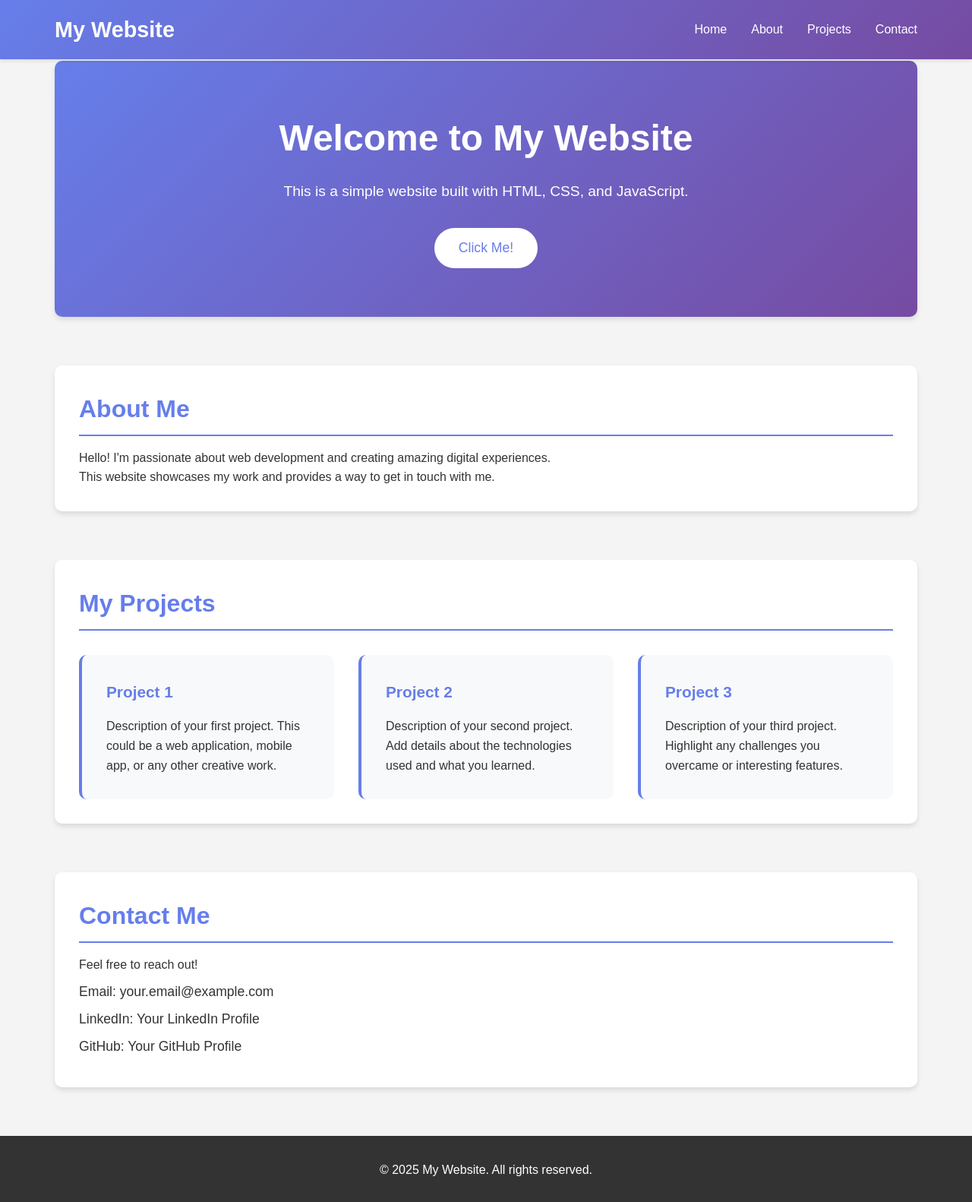
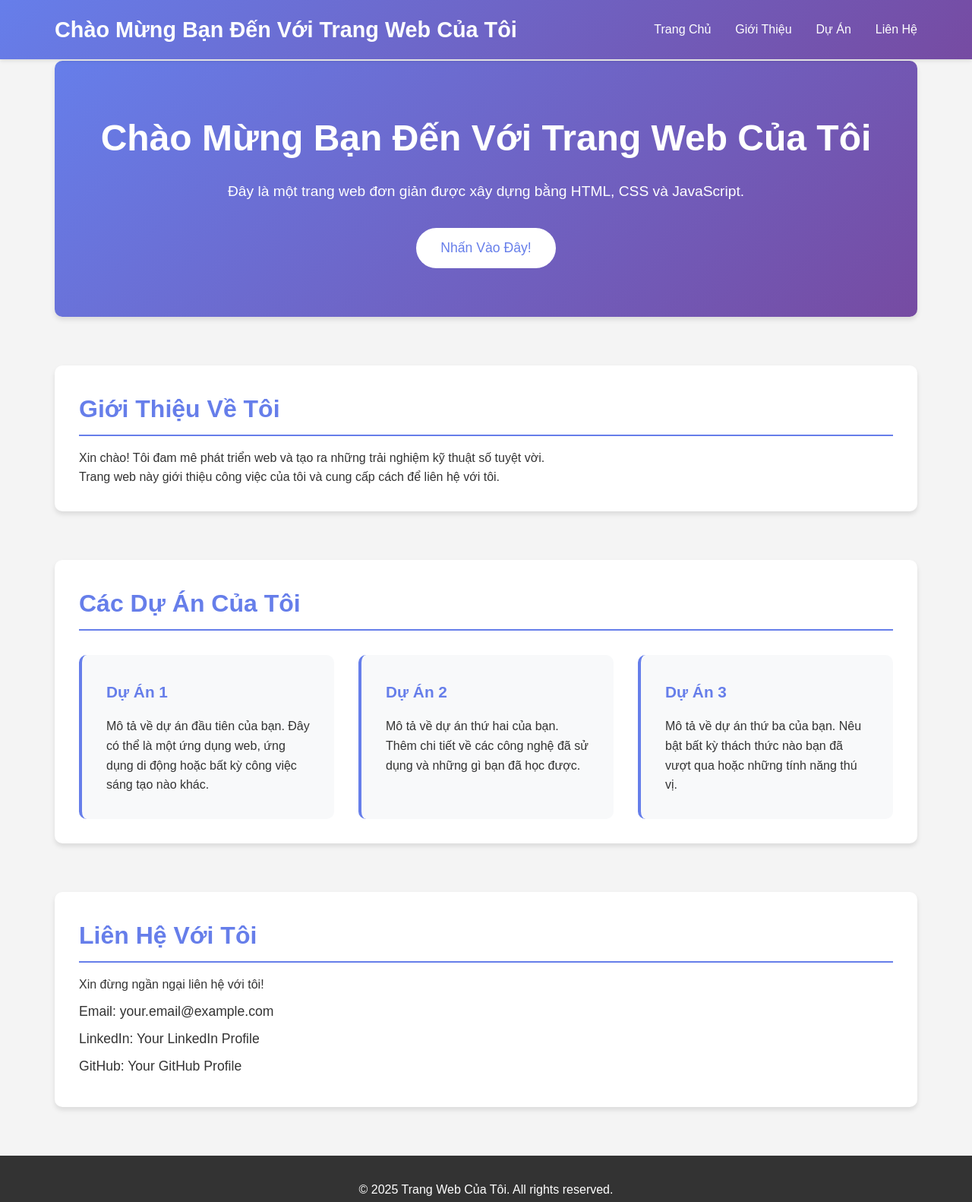
Before and after one commit to quyhoang2003/bexuanmailonton, a plain HTML site: page index.html in a window 1280 px wide. Shown: the top 1582 px of the page at 76% size. Drawn offline with Linux system fonts and the light colour scheme.

Commit message:
Vietnamese

```diff
--- a/index.html
+++ b/index.html
@@ -3,56 +3,56 @@
 <head>
     <meta charset="UTF-8">
     <meta name="viewport" content="width=device-width, initial-scale=1.0">
-    <title>My Website</title>
+    <title>Chào Mừng Bạn Đến Với Trang Web Của Tôi</title>
     <link rel="stylesheet" href="styles.css">
 </head>
 <body>
     <header>
         <nav>
-            <h1>My Website</h1>
+            <h1>Chào Mừng Bạn Đến Với Trang Web Của Tôi</h1>
             <ul>
-                <li><a href="#home">Home</a></li>
-                <li><a href="#about">About</a></li>
-                <li><a href="#projects">Projects</a></li>
-                <li><a href="#contact">Contact</a></li>
+                <li><a href="#home">Trang Chủ</a></li>
+                <li><a href="#about">Giới Thiệu</a></li>
+                <li><a href="#projects">Dự Án</a></li>
+                <li><a href="#contact">Liên Hệ</a></li>
             </ul>
         </nav>
     </header>
 
     <main>
         <section id="home" class="hero">
-            <h1>Welcome to My Website</h1>
-            <p>This is a simple website built with HTML, CSS, and JavaScript.</p>
-            <button onclick="showMessage()">Click Me!</button>
+            <h1>Chào Mừng Bạn Đến Với Trang Web Của Tôi</h1>
+            <p>Đây là một trang web đơn giản được xây dựng bằng HTML, CSS và JavaScript.</p>
+            <button onclick="showMessage()">Nhấn Vào Đây!</button>
         </section>
 
         <section id="about">
-            <h2>About Me</h2>
-            <p>Hello! I'm passionate about web development and creating amazing digital experiences.</p>
-            <p>This website showcases my work and provides a way to get in touch with me.</p>
+            <h2>Giới Thiệu Về Tôi</h2>
+            <p>Xin chào! Tôi đam mê phát triển web và tạo ra những trải nghiệm kỹ thuật số tuyệt vời.</p>
+            <p>Trang web này giới thiệu công việc của tôi và cung cấp cách để liên hệ với tôi.</p>
         </section>
 
         <section id="projects">
-            <h2>My Projects</h2>
+            <h2>Các Dự Án Của Tôi</h2>
             <div class="project-grid">
                 <div class="project-card">
-                    <h3>Project 1</h3>
-                    <p>Description of your first project. This could be a web application, mobile app, or any other creative work.</p>
+                    <h3>Dự Án 1</h3>
+                    <p>Mô tả về dự án đầu tiên của bạn. Đây có thể là một ứng dụng web, ứng dụng di động hoặc bất kỳ công việc sáng tạo nào khác.</p>
                 </div>
                 <div class="project-card">
-                    <h3>Project 2</h3>
-                    <p>Description of your second project. Add details about the technologies used and what you learned.</p>
+                    <h3>Dự Án 2</h3>
+                    <p>Mô tả về dự án thứ hai của bạn. Thêm chi tiết về các công nghệ đã sử dụng và những gì bạn đã học được.</p>
                 </div>
                 <div class="project-card">
-                    <h3>Project 3</h3>
-                    <p>Description of your third project. Highlight any challenges you overcame or interesting features.</p>
+                    <h3>Dự Án 3</h3>
+                    <p>Mô tả về dự án thứ ba của bạn. Nêu bật bất kỳ thách thức nào bạn đã vượt qua hoặc những tính năng thú vị.</p>
                 </div>
             </div>
         </section>
 
         <section id="contact">
-            <h2>Contact Me</h2>
-            <p>Feel free to reach out!</p>
+            <h2>Liên Hệ Với Tôi</h2>
+            <p>Xin đừng ngần ngại liên hệ với tôi!</p>
             <div class="contact-info">
                 <p> Email: your.email@example.com</p>
                 <p> LinkedIn: Your LinkedIn Profile</p>
@@ -62,7 +62,7 @@
     </main>
 
     <footer>
-        <p>&copy; 2025 My Website. All rights reserved.</p>
+        <p>&copy; 2025 Trang Web Của Tôi. All rights reserved.</p>
     </footer>
 
     <script src="script.js"></script>
--- a/script.js
+++ b/script.js
@@ -2,7 +2,7 @@
 
 // Function to show a message when button is clicked
 function showMessage() {
-    alert('Hello! Welcome to my website. Thanks for clicking the button!');
+    alert('Trang này sẽ tự huỷ sau 5 giây!');
 }
 
 // Smooth scrolling for navigation links
```
